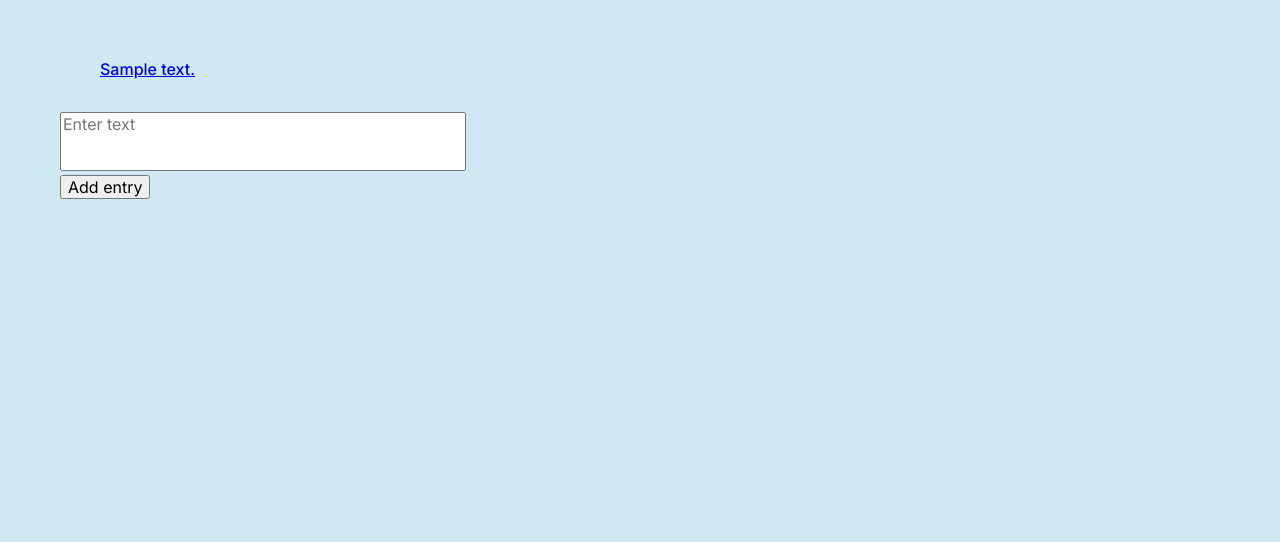
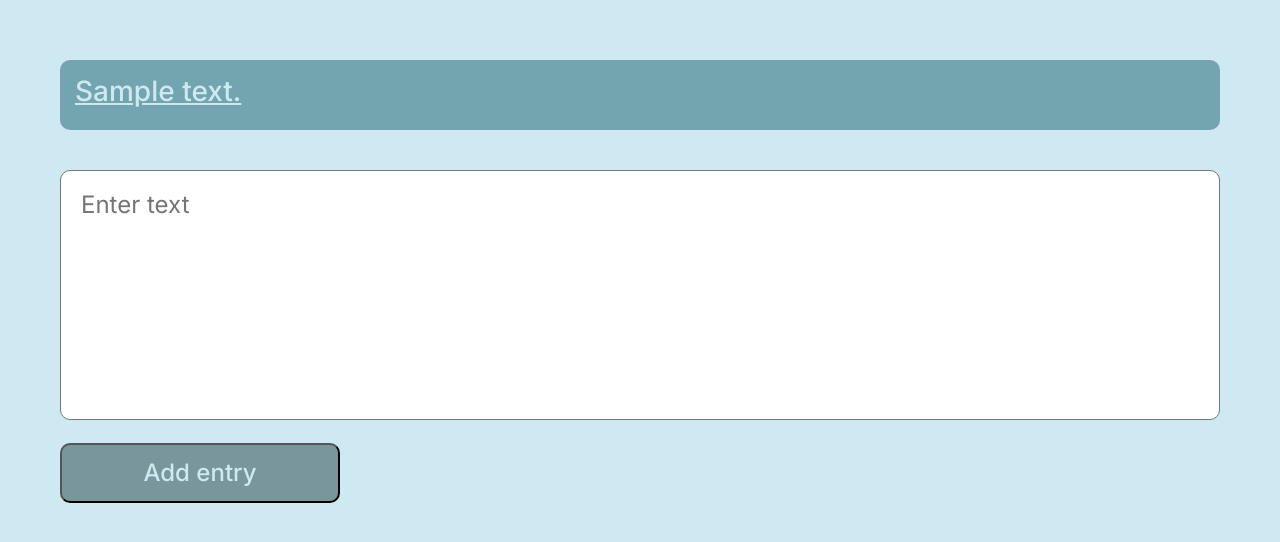
Before and after one commit to Antooon32/learning_log, a Django app: page /new_entry/1/ in a window 1280 px wide. Shown: the part 123-665 px from the top of the page. Run offline with Django 5.2, Linux system fonts and the light colour scheme; a user stored in the database is signed in; tables that the repository leaves empty hold one stand-in row (values such as "Sample post"); style sheets or scripts are compiled from the project's sources; some libraries are stand-ins or nearby versions.

Commit message:
entry and new-topic sass

```diff
--- /dev/null
+++ b/learning_logs/templates/learning_logs/entry.html
@@ -0,0 +1,23 @@
+{% extends "learning_logs/base.html" %}
+{% load static %}
+
+{% block container %}
+    <div class="block-header">
+        <a class="block-header__link" href="{% url 'learning_logs:topic' topic.id %}">{{ topic }}</a>
+    </div>
+
+    <form action="{% if entry %}{% url 'learning_logs:edit_entry' entry.id %}{% else %}{% url 'learning_logs:new_entry' topic.id %}{% endif %}"
+          method="post" class="entry-form">
+
+        {% csrf_token %}
+        {{ form.text }}
+
+        <button name="submit" class="entry-form__button">
+            {% if entry %}Save changes{% else %}Add entry{% endif %}
+        </button>
+    </form>
+{% endblock container %}
+
+{% block js_files %}
+    <script src="{% static 'js/textarea_resizer.js' %}"></script>
+{% endblock js_files %}
--- a/learning_logs/templates/learning_logs/new_entry.html
+++ /dev/null
@@ -1,29 +0,0 @@
-{% extends "learning_logs/base.html" %}
-{% load static %}
-
-{% block container %}
-    <nav aria-label="breadcrumb">
-        <ol class="breadcrumb">
-            <li class="breadcrumb-item"><a href="{% url 'learning_logs:topic' topic.id %}">{{ topic }}</a></li>
-            <li class="breadcrumb-item active">Add a new entry</li>
-        </ol>
-    </nav>
-
-    <div class="row">
-        <div class="col-md-10 col-lg-8"> <form action="{% url 'learning_logs:new_entry' topic.id %}" method="post" class="mt-3">
-                {% csrf_token %}
-
-                <div class="form-group">
-                    {{ form.text }}
-                </div>
-
-                <button name="submit" class="btn btn-primary btn-lg">Add entry</button>
-            </form>
-        </div>
-    </div>
-
-{% endblock container %}
-
-{% block js_files %}
-    <script src="{% static 'js/textarea_resizer.js' %}"></script>
-{% endblock js_files %}
--- a/learning_logs/templates/learning_logs/new_topic.html
+++ b/learning_logs/templates/learning_logs/new_topic.html
@@ -1,12 +1,12 @@
 {% extends "learning_logs/base.html" %}
 
 {% block container %}
-    <p>Add a new topic:</p>
+    <h2 class="add__title">Add a new topic:</h2>
 
-    <form action="{% url 'learning_logs:new_topic' %}" method="post">
+    <form class="add__form" action="{% url 'learning_logs:new_topic' %}" method="post">
         {% csrf_token %}
         {{ form.as_p }}
-        <button name="submit" class="btn btn-lg btn-primary">Add topic</button>
+        <button name="submit" class="add__button">Add topic</button>
     </form>
 
 {% endblock container %}
--- a/learning_logs/views.py
+++ b/learning_logs/views.py
@@ -81,7 +81,7 @@ def new_entry(request, topic_id):
 
     # Показати порожню або недійсну форму
     context = {'topic': topic, 'form': form}
-    return render(request, 'learning_logs/new_entry.html', context)
+    return render(request, 'learning_logs/entry.html', context)
 
 @login_required
 def edit_entry(request, entry_id):
@@ -89,8 +89,6 @@ def edit_entry(request, entry_id):
     entry = Entry.objects.get(id=entry_id)
     topic = entry.topic
     check_topic_owner(topic, request)
-    if topic.owner != request.user:
-        raise Http404
 
     if request.method != 'POST':
         # Initial request; pre-fill form with the current entry.
@@ -103,7 +101,7 @@ def edit_entry(request, entry_id):
             return redirect('learning_logs:topic', topic_id=topic.id)
 
     context = {'entry': entry, 'topic': topic, 'form': form}
-    return render(request, 'learning_logs/edit_entry.html', context)
+    return render(request, 'learning_logs/entry.html', context)
 
 @login_required
 def delete_topic(request, topic_id):
--- a/static/sass/layout/new_entry_and_topic.scss
+++ b/static/sass/layout/new_entry_and_topic.scss
@@ -0,0 +1,75 @@
+.add {
+    &__title {
+        font-size: 40px;
+        color: get-var(main__third);
+        font-weight: 500;
+        margin-bottom: 35px;
+        text-align: center;
+
+        @media screen and (min-width: getBreakPoint(tablet)) {
+            text-align: start;
+        }
+    }
+
+    &__form input {
+        width: 100%;
+        border-radius: 15px;
+        height: 60px;
+        max-width: 400px;
+        margin-bottom: 60px;
+        color: get-var(main__third);
+        font-size: 24px;
+    }
+
+    &__button {
+        @include button(200px, 50px);
+        margin: 0 auto;
+
+        @media screen and (min-width: getBreakPoint(tablet)) {
+            margin: 0;
+        }
+    }
+}
+
+.block-header {
+    padding: 15px;
+    background-color: get-var(main__second);
+    height: 70px;
+    border-radius: 10px;
+    margin-bottom: 40px;
+
+    &__link {
+        display: block;
+        font-weight: 500;
+        font-size: 28px;
+        color: get-var(main__first);
+        text-align: center;
+
+        @media screen and (min-width: getBreakPoint(tablet)) {
+            text-align: start;
+        }
+    }
+}
+
+.entry-form {
+    textarea {
+        border-radius: 10px;
+        width: 100%;
+        min-height: 250px;
+        padding: 20px;
+        margin-bottom: 20px;
+        font-size: 24px;
+        color: get-var(main__second);
+    }
+
+    &__button {
+        @include button(100%, 50px);
+        padding: 0;
+        color: get-var(main__first);
+
+        @media screen and (min-width: getBreakPoint(tablet)) {
+            @include button(280px, 60px);
+            color: get-var(main__first);
+        }
+    }
+}
--- a/static/sass/layout/topic.scss
+++ b/static/sass/layout/topic.scss
@@ -110,4 +110,10 @@
         font-size: 24px;
         color: get-var(main__third);
     }
+
+    &__empty {
+        color: get-var(main__third);
+        text-align: center;
+        font-size: 24px;
+    }
 }
```
Also changed, not shown: learning_logs/templates/learning_logs/edit_entry.html (deleted, +0 -26 lines).
